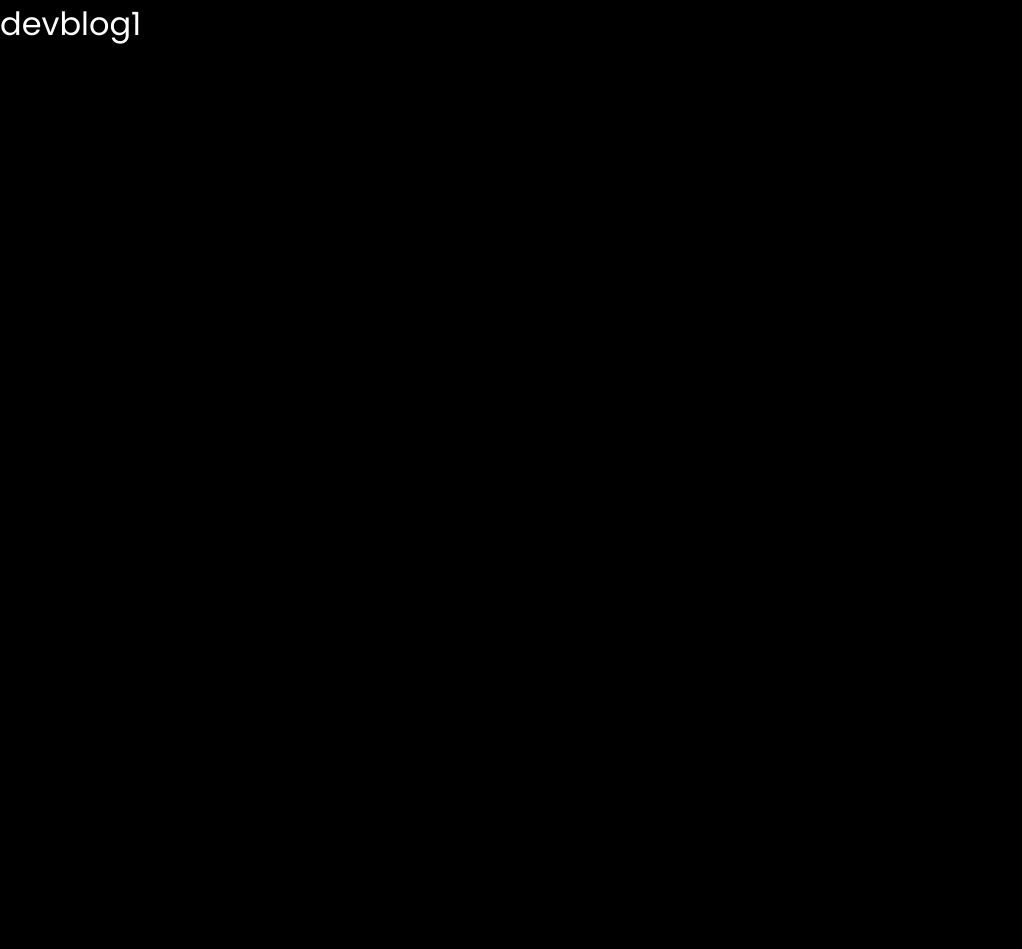
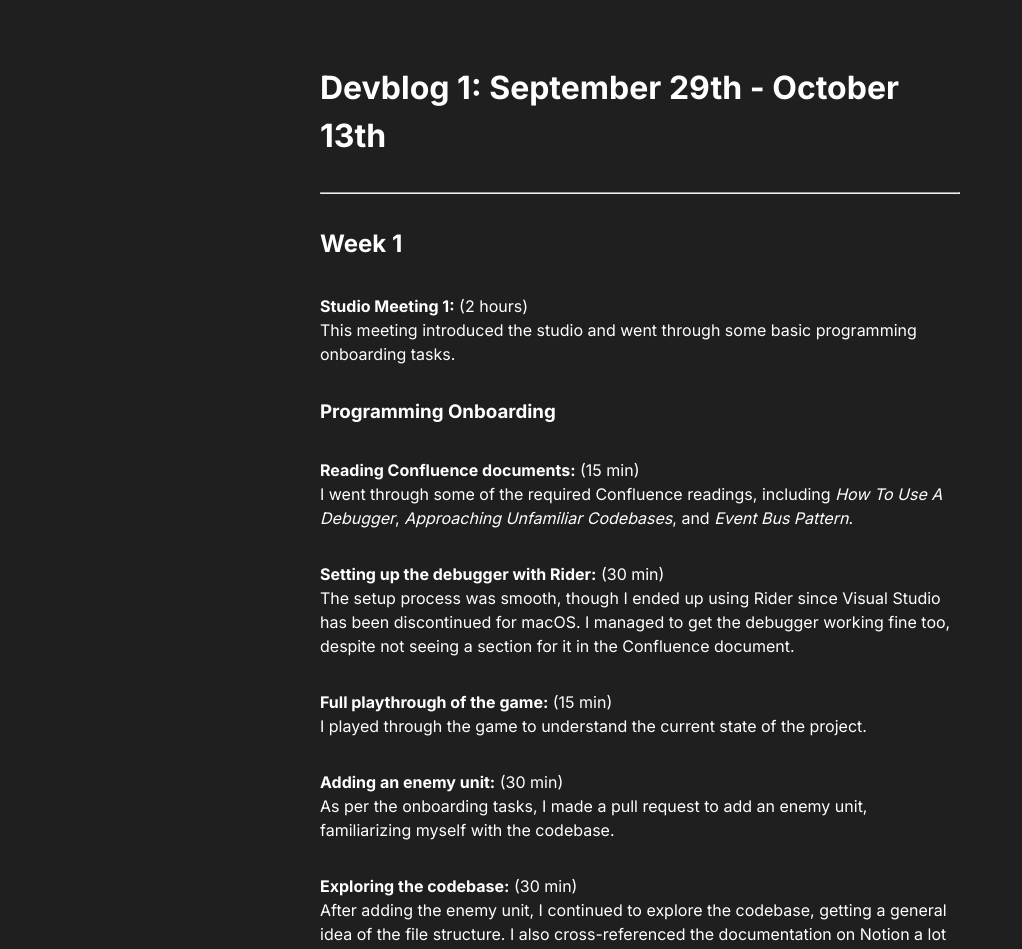
Before and after one commit to connoryang1/connoryang1.github.io, a Next.js app: page /projects/wolverinesoft/devblog1 in a window 1280 px wide. Shown: the top 949 px of the page, without its empty margins (0-1022 px from the left). Before the commit the page ends 800 px from the top, so only its background shows below. Built offline with nearby package versions, Linux system fonts and the light colour scheme.

Commit message:
Add devblog 1

```diff
--- a/src/app/globals.css
+++ b/src/app/globals.css
@@ -8,13 +8,19 @@
   overscroll-behavior-y: none;
   scrollbar-width: none;
 
-  font-family: 'Poppins', sans-serif;
+  /* font-family: 'Poppins', sans-serif; */
+  font-family: 'Inter', sans-serif;
+}
+
+ul {
+  padding-left: 1.5rem;
 }
 
 html {
   scroll-behavior: smooth;
 
-  background-color: #000000;
+  background-color: #1f1f1f;
+  color: #FFFFFF;
 
   overflow-x: hidden;
 }
--- a/src/app/page.module.scss
+++ b/src/app/page.module.scss
@@ -26,8 +26,6 @@
 .container {
   position: relative;
   height: 300vh;
-  background-color: #1f1f1f;
-  // z-index: -2;
 }
 
 .loadingScreen {
--- a/src/app/projects/wolverinesoft/[slug]/page.tsx
+++ /dev/null
@@ -1,10 +0,0 @@
-export function generateStaticParams() {
-  return [{ slug: "test-devblog" }];
-}
-
-export default async function Page(props: any) {
-  return <div style={{
-    color: "white",
-    fontSize: "2rem",
-  }}>{props.params.slug}</div>;
-}
--- /dev/null
+++ b/src/app/projects/wolverinesoft/devblog1/page.module.css
@@ -0,0 +1,11 @@
+.container {
+  display: flex;
+  flex-direction: column;
+  justify-content: center;
+  margin: 4rem clamp(1rem, 25%, 20rem);
+  gap: 2rem;
+}
+
+.container > * {
+  line-height: 1.5;
+}
--- /dev/null
+++ b/src/app/projects/wolverinesoft/devblog1/page.tsx
@@ -0,0 +1,87 @@
+import styles from "@/app/projects/wolverinesoft/devblog1/page.module.css";
+
+export default function Page() {
+  return (
+    <div className={styles.container}>
+      <h1>Devblog 1: September 29th - October 13th</h1>
+
+      <hr />
+
+      <h2>Week 1</h2>
+      <p>
+        <strong>Studio Meeting 1:</strong> (2 hours) <br />
+        This meeting introduced the studio and went through some basic programming onboarding tasks.
+      </p>
+
+      <h3>Programming Onboarding</h3>
+      <p>
+        <strong>Reading Confluence documents:</strong> (15 min) <br />
+        I went through some of the required Confluence readings, including <em>How To Use A Debugger</em>, <em>Approaching Unfamiliar Codebases</em>, and <em>Event Bus Pattern</em>.
+      </p>
+      <p>
+        <strong>Setting up the debugger with Rider:</strong> (30 min) <br />
+        The setup process was smooth, though I ended up using Rider since Visual Studio has been discontinued for macOS. I managed to get the debugger working fine too, despite not seeing a section for it in the Confluence document.
+      </p>
+      <p>
+        <strong>Full playthrough of the game:</strong> (15 min) <br />
+        I played through the game to understand the current state of the project.
+      </p>
+      <p>
+        <strong>Adding an enemy unit:</strong> (30 min) <br />
+        As per the onboarding tasks, I made a pull request to add an enemy unit, familiarizing myself with the codebase.
+      </p>
+      <p>
+        <strong>Exploring the codebase:</strong> (30 min) <br />
+        After adding the enemy unit, I continued to explore the codebase, getting a general idea of the file structure. I also cross-referenced the documentation on Notion a lot to get a general feel of how the project is structured.
+      </p>
+
+      <h2>Week 2</h2>
+      <div>
+        <p>
+          <strong>Studio Meeting 2:</strong> (2 hours) <br />
+          In this meeting, I was assigned to fix the wall system alongside Ishita. We discussed potential issues, solutions, and explored available documentation. We found some relevant information from &quot;Base Management&quot; on wall implementation, but there was not too much to go off of.
+          In the end, we were able to come up with a list of a few possible changes we could start with:
+        </p>
+        <ul>
+          <li>Snapping walls to a grid layout - at least in 4 directions, but possibly allow functionaly for up to 45 degree angles</li>
+          <li>Removing the side towers/replacing them with a separate building</li>
+          <li>Fix the current wall snapping to not stack towers when connecting a new wall to a previous one</li>
+          <li>Make gates more visible and possibly be able customize their location, etc. more</li>
+          <li>Some potential pathfinding bugs might exist, will require more testing</li>
+        </ul>
+      </div>
+
+      <p>
+        To begin, I explored the wall placement code, noting the use of three marker objects: <em>Start</em> (the start location of the wall), <em>End</em> (current cursor location), and <em>Walls</em> (adjusted to place walls at the midpoint).
+        I conducted research by watching a few tutorials on grid-based implementations.
+        This process took around 1 hour.
+      </p>
+
+      <p>
+        I began the implementation phase by removing the side towers from the current system to simplify wall construction.
+        I created a <code>SnapToGrid</code> function to align the walls to a grid.
+        By wrapping a few existing functions with this new functionality, I was able to start snapping some parts of the wall-building process.
+        Immediately an issue arose though, in the fact that while the start and end locations were snapping, the walls themselves were not.
+        In addition, since the wall position and rotation calculations were under the assumption that the start and end markers faced each other, I had to adjust this so that the constructued wall would be placed in the correct spot.
+        In the end, I managed to get a working prototype of a grid system for wall placement.
+        In total, this process took about 2.5 hours.
+      </p>
+
+      <h2>Summary of Hours</h2>
+      <ul>
+        <li>Studio Meeting 1: 2 hours</li>
+        <li>Programming Onboarding: 2 hours</li>
+        <li>Confluence Reading: 15 minutes</li>
+        <li>Debugger Setup: 30 minutes</li>
+        <li>Game Playthrough: 15 minutes</li>
+        <li>Added Enemy Unit: 30 minutes</li>
+        <li>Codebase Exploration: 30 minutes</li>
+        <li>Studio Meeting 2: 2 hours</li>
+        <li>Week 1 Research: 1 hour</li>
+        <li>Week 2 Implementation: 1.5 hours</li>
+      </ul>
+
+      <p><strong>Total Hours Spent:</strong> 10 hours, 30 minutes</p>
+    </div>
+  );
+}
--- a/src/app/projects/wolverinesoft/page.tsx
+++ b/src/app/projects/wolverinesoft/page.tsx
@@ -3,7 +3,7 @@ import Link from "next/link";
 export default function Page() {
   return (
     <ol>
-      <Link href="/projects/wolverinesoft/test-devblog">Test devblog</Link>
+      <Link href="/projects/wolverinesoft/devblog1">Devblog 1: September 29th - October 13th</Link>
     </ol>
   );
 }
```
Also changed, not shown: src/app/page.tsx (+3 -40 lines), src/app/projects/[slug]/page.tsx (added, +19 -0 lines), src/app/projects/dstream/page.tsx (added, +8 -0 lines), src/app/projects/mclubs/page.tsx (added, +7 -0 lines), src/app/projects/page.tsx (+11 -3 lines), src/data/projectData.tsx (+23 -0 lines).
